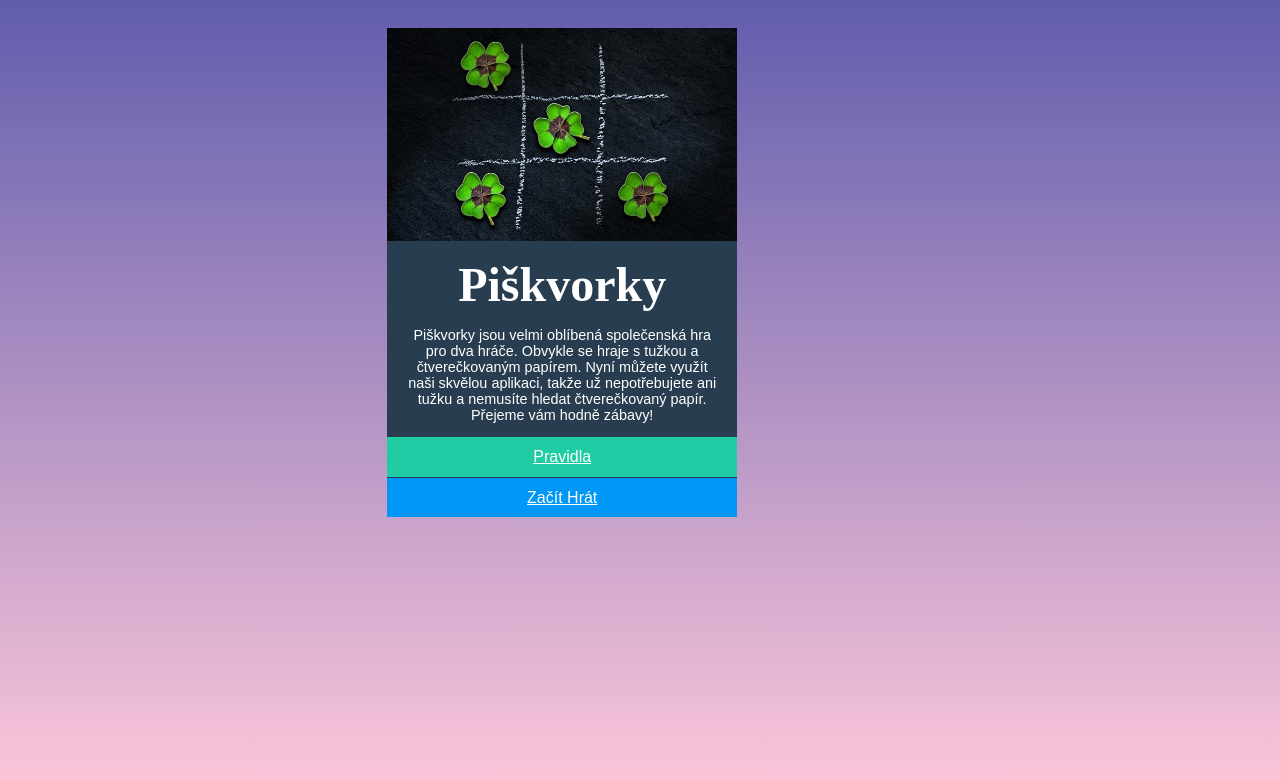
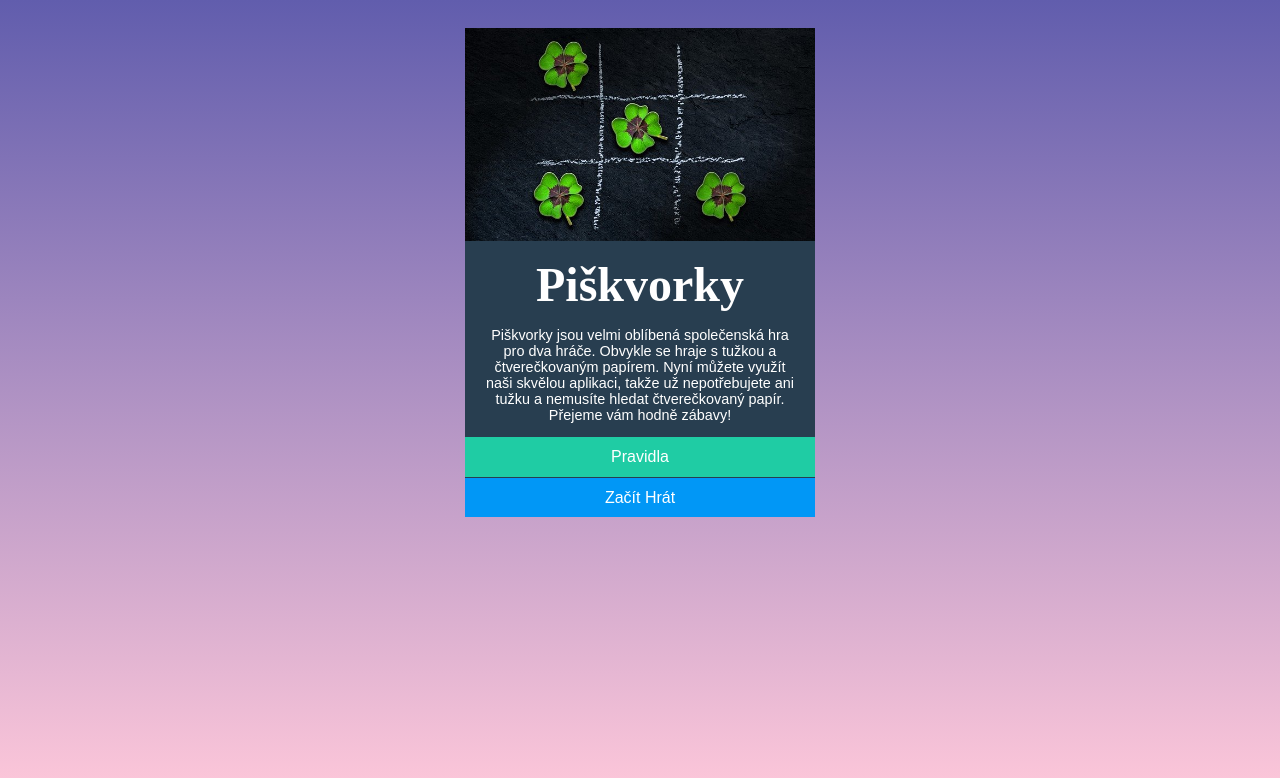
Before and after one commit to Ariel0000ff/piskvorky, a plain HTML site: page index.html in a window 1280 px wide. Drawn offline with Linux system fonts and the light colour scheme.

Commit message:
upravy po rev.

```diff
--- a/index.html
+++ b/index.html
@@ -13,17 +13,21 @@
       <div class="info">
         <h1>Piškvorky</h1>
         <p>
-        Piškvorky jsou velmi oblíbená společenská hra pro dva hráče. Obvykle se
-        hraje s tužkou a čtverečkovaným papírem. Nyní můžete využít naši skvělou
-        aplikaci, takže už nepotřebujete ani tužku a nemusíte hledat
+          Piškvorky jsou velmi oblíbená společenská hra pro dva hráče. Obvykle
+          se hraje s tužkou a čtverečkovaným papírem. Nyní můžete využít naši
+          skvělou aplikaci, takže už nepotřebujete ani tužku a nemusíte hledat
           čtverečkovaný papír. Přejeme vám hodně zábavy!
         </p>
       </div>
-      <main class="buttons"
-    <a> </a>
-       <a href="https://czechitas-podklady.cz/Piskvorky-pravidla/"class="butt_rules"> Pravidla</a>
+      <div class="buttons">
+        <a
+          href="https://czechitas-podklady.cz/Piskvorky-pravidla/"
+          class="butt_rules"
+        >
+          Pravidla</a
+        >
         <a href="index.html" class="butt_start">Začít Hrát</a>
-    </main>
+      </div>
     </div>
   </body>
 </html>
--- a/styly.css
+++ b/styly.css
@@ -2,9 +2,16 @@
   box-sizing: border-box;
 }
 
+
 body {
   background-image: linear-gradient(#615dad, #ffc8da);
   background-attachment: fixed;
+  color: #ffffff;
+}
+
+a {
+  color: #ffffff;
+  text-decoration: none;
 }
 
 h1 {
@@ -13,9 +20,9 @@ h1 {
   margin: 5%;
 }
 
+
 .info {
   background-color: #283e50;
-  color: #ffffff;
   font-size: 90%;
   padding-left: 6%;
   padding-right: 6%;
@@ -26,7 +33,6 @@ h1 {
   justify-content: center;
   align-items: center;
   background-color: #0197f6;
-  color: #ffffff;
   height: 2.5rem;
   border-top: 1px solid #283e50;
 }
@@ -36,7 +42,6 @@ h1 {
   justify-content: center;
   align-items: center;
   background-color: #1fcca4;
-  color: #ffffff;
   height: 2.5rem;
 }
 
@@ -57,5 +62,5 @@ h1 {
   font-family: sans-serif;
   position: relative;
   top: 20px;
-  left: 30%;
+  margin: 0 auto;
 }
```
Lines whose indentation alone changed are shown as unchanged.
